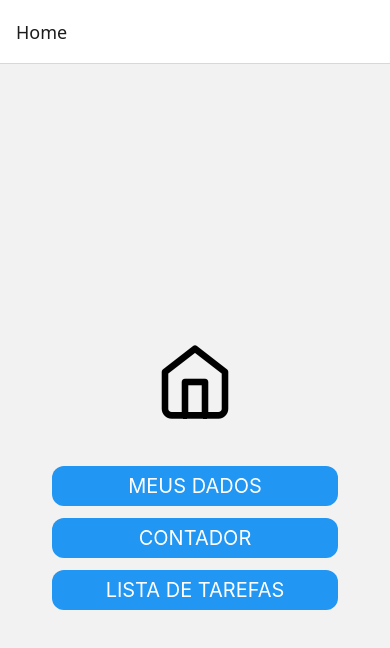
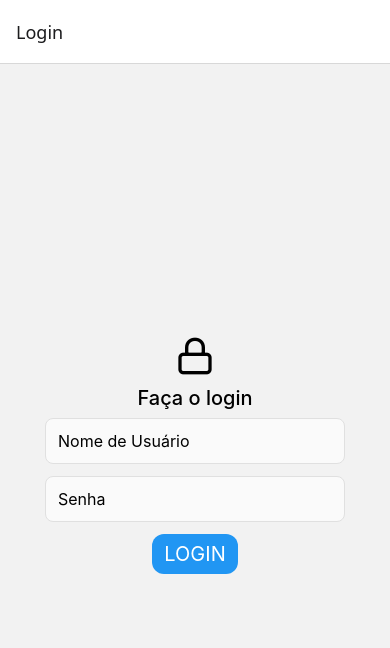
Before and after one commit to jonasdhein/crieti-2024, a React Native app: screen /Login in a window 390 px wide. Shown: the top 648 px of the page. Built offline with nearby package versions, Linux system fonts and the light colour scheme.

Commit message:
Aula 8 - Tela de Login

```diff
--- a/App.tsx
+++ b/App.tsx
@@ -1,10 +1,14 @@
+import { GestureHandlerRootView } from 'react-native-gesture-handler';
+
 import { NavigationContainer } from '@react-navigation/native';
 import { StackRoutes } from './src/routes/Stack.routes';
 
 export default function App() {
   return (
-    <NavigationContainer>
-      <StackRoutes/>
-    </NavigationContainer>
+    <GestureHandlerRootView>
+      <NavigationContainer>
+        <StackRoutes />
+      </NavigationContainer>
+    </GestureHandlerRootView>
   );
 }
--- a/src/@types/index.ts
+++ b/src/@types/index.ts
@@ -1,3 +1,4 @@
 export { NavigationProps, RootStackParamList } from './navigation';
 export { ITask } from './task';
 export { IUser } from './user';
+export { ILogin } from './login';
--- /dev/null
+++ b/src/@types/login.d.ts
@@ -0,0 +1,4 @@
+export interface ILogin {
+    username: string;
+    password: string;
+}
--- a/src/routes/Stack.routes.tsx
+++ b/src/routes/Stack.routes.tsx
@@ -3,12 +3,14 @@
 import { Contador } from "../screens/Contador";
 import { Account } from "../screens/Account";
 import { ToDoList } from "../screens/ToDoList";
+import { Login } from "../screens/Login";
 
 const Stack = createNativeStackNavigator();
 
 export function StackRoutes() {
   return (
-    <Stack.Navigator initialRouteName="Home">
+    <Stack.Navigator initialRouteName="Login">
+        <Stack.Screen name="Login" component={Login} />
         <Stack.Screen name="Home" component={Home} />
         <Stack.Screen name="ToDoList" component={ToDoList} />
         <Stack.Screen name="Contador" component={Contador} />
--- /dev/null
+++ b/src/screens/Login.tsx
@@ -0,0 +1,62 @@
+import { Alert, Text, TextInput, TouchableOpacity, View } from 'react-native';
+import { theme } from '../themes/theme';
+import { Icon } from '../components/Icon';
+import { useState } from 'react';
+import { ILogin } from '../@types';
+
+export const Login = () => {
+
+    const [login, setLogin] = useState<ILogin>({
+        username: '',
+        password: ''
+    });
+
+    const doLogin = () => {
+        //validar os campos
+        if(login.username.length <= 0){
+            Alert.alert('Atenção', 'Informe o nome de usuário');
+            return;
+        }
+        if(login.password.length <= 0){
+            Alert.alert('Atenção', 'Informe a senha');
+            return;
+        }
+
+        //realizar o login
+
+        //validar o retorno
+
+        // navigation.navigate('Home'); // Implementar a navegação para a tela principal
+    }
+
+    return (
+        <View style={[theme.container, theme.center]}>
+
+            <Icon name='lock' />
+
+            <Text style={theme.label}>Faça o login</Text>
+
+            <TextInput
+                style={[theme.input, theme.marginBottom]}
+                placeholder='Nome de Usuário'
+                value={login.username}
+                onChangeText={value => setLogin({ ...login, username: value })}
+            />
+
+            <TextInput
+                style={[theme.input, theme.marginBottom]}
+                placeholder='Senha'
+                value={login.password}
+                onChangeText={value => setLogin({ ...login, password: value })}
+                secureTextEntry={true}
+            />
+
+            <TouchableOpacity
+                style={theme.button}
+                onPress={() => doLogin()}>
+                <Text style={theme.textButton}>LOGIN</Text>
+            </TouchableOpacity>
+
+        </View>
+    );
+}
--- a/src/screens/ToDoList.tsx
+++ b/src/screens/ToDoList.tsx
@@ -1,12 +1,14 @@
 import { Alert, FlatList, Platform, SafeAreaView, ScrollView, StyleSheet, Text, TextInput, TouchableOpacity, View } from "react-native"
 import { colors, theme } from "../themes/theme";
-import { useEffect, useState } from "react";
+import { useEffect, useRef, useState } from "react";
 import AsyncStorage from '@react-native-async-storage/async-storage';
 import { ITask } from "../@types";
 import { Icon } from "../components/Icon";
+import { Modalize } from "react-native-modalize";
 
 export const ToDoList = () => {
 
+    const modalizeRef = useRef<Modalize>(null);
     const [input, setInput] = useState<string>('');
     const [todoList, setTodoList] = useState<ITask[]>([]);
 
@@ -120,7 +122,10 @@
                     onPress={() => updateItem(id)}>
                     <Icon name={checked ? 'check-square' : 'square'} size={22} />
                 </TouchableOpacity>
-                <Text style={checked ? styles.titleChecked : styles.title}>{title}</Text>
+                <TouchableOpacity
+                    onPress={() => modalizeRef.current?.open()}>
+                    <Text style={checked ? styles.titleChecked : styles.title}>{title}</Text>
+                </TouchableOpacity>
             </View>
             <TouchableOpacity
                 onPress={() => removeItem(id)}>
@@ -152,6 +157,12 @@
                 keyExtractor={item => item.id.toString()}
             />
 
+            <Modalize
+                ref={modalizeRef}
+                modalHeight={400}>
+                <Text>Detalhes da tarefa</Text>
+            </Modalize>
+
         </SafeAreaView>
     )
 }
@@ -167,6 +178,7 @@
         borderColor: colors.placeHolder
     },
     itemTitle: {
+        flex: 1,
         flexDirection: 'row',
         alignItems: 'center',
     },
@@ -174,10 +186,12 @@
         paddingRight: 8
     },
     title: {
+        flex: 1,
         fontSize: 18,
         color: colors.black,
     },
     titleChecked: {
+        flex: 1,
         fontSize: 18,
         opacity: 0.4,
         textDecorationLine: 'line-through',
--- a/src/themes/theme.ts
+++ b/src/themes/theme.ts
@@ -15,7 +15,7 @@
 export const theme = StyleSheet.create({
     container: {
         flex: 1,
-        margin: 12
+        padding: 12
     },
     center: {
         justifyContent: 'center',
@@ -44,7 +44,8 @@
         padding: 12,
         borderWidth: 0.5,
         borderColor: colors.grey,
-        borderRadius: 8
+        borderRadius: 8,
+        width: 300
     },
     label: {
         fontSize: 20,
```
Also changed, not shown: package.json (+5 -2 lines), src/@types/cep.d.ts (added, +15 -0 lines), 2 other files (tests, documents, lock files or other folders).
